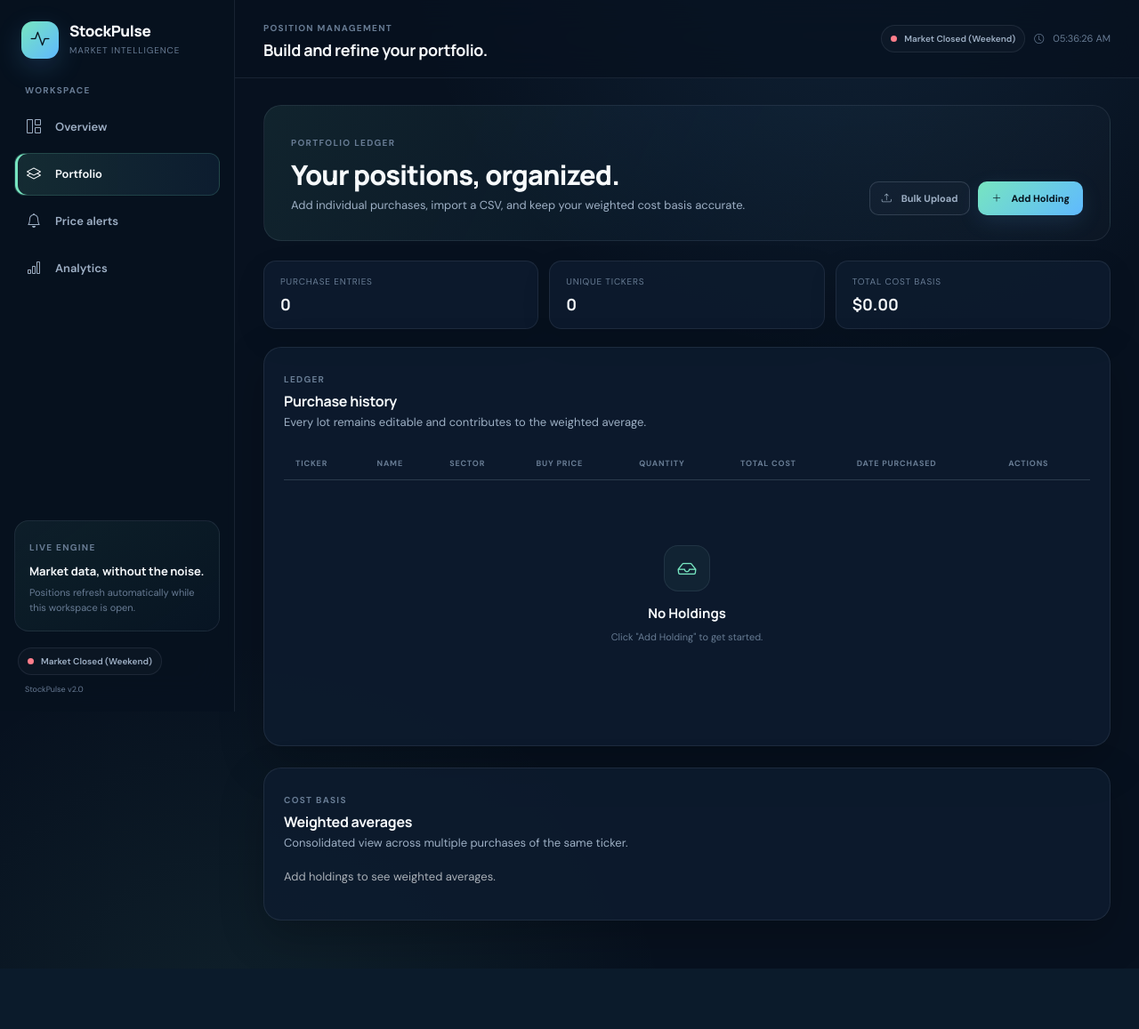
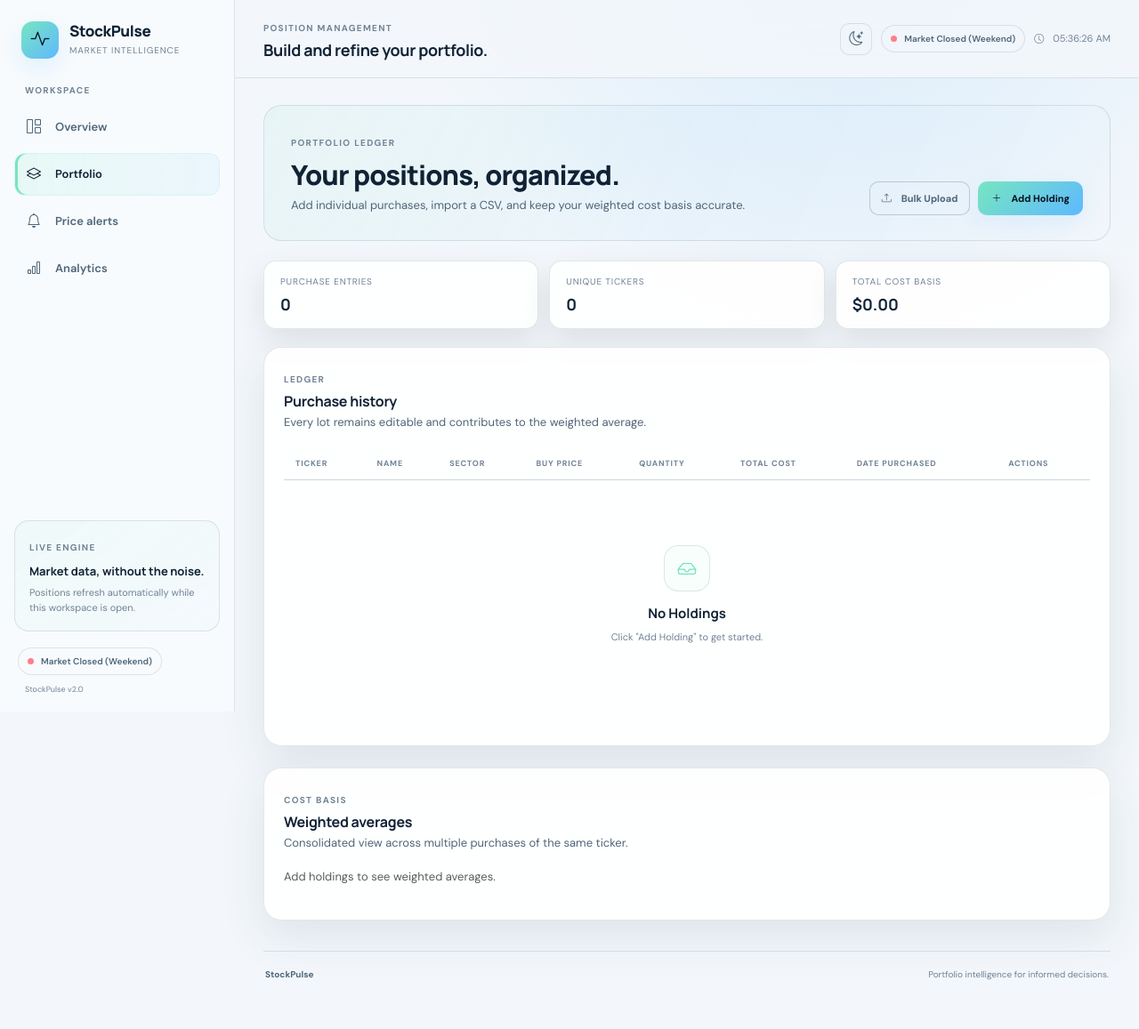
Before and after one commit to Aman10n/StockPulse, a Flask app: page /portfolio in a window 1280 px wide. Shown: the whole page at 89% size. Before the commit the page ends 1089 px from the top, so only its background shows below. Run offline with Flask 3, Linux system fonts and the light colour scheme; data that the repository does not hold is empty; some libraries are stand-ins or nearby versions.

Commit message:
feat: add persistent light and dark themes

```diff
--- a/static/css/style.css
+++ b/static/css/style.css
@@ -29,6 +29,18 @@
     --font-body: 'DM Sans', sans-serif;
     --font-display: 'Manrope', sans-serif;
 }
+[data-theme="light"] {
+    --canvas: #f3f7fb; --canvas-soft: #eaf1f7;
+    --surface: rgba(255,255,255,.9); --surface-solid: #ffffff; --surface-raised: #eef4f8;
+    --border: rgba(30,58,79,.12); --border-strong: rgba(30,58,79,.22);
+    --text: #102235; --text-secondary: #4f6579; --text-muted: #718396;
+    --shadow: 0 18px 50px rgba(31,55,76,.10);
+}
+[data-theme="light"] body { background: radial-gradient(circle at 75% -10%, rgba(95,185,255,.18), transparent 32rem), var(--canvas); }
+[data-theme="light"] .sidebar { background: rgba(248,251,253,.94); }
+[data-theme="light"] .top-bar { background: rgba(243,247,251,.82); }
+[data-theme="light"] .data-table td { color: #263d51; }
+[data-theme="light"] .btn-close { filter: none; }
 
 *, *::before, *::after { box-sizing: border-box; }
 html { scroll-behavior: smooth; }
@@ -97,7 +109,11 @@ button:focus-visible, a:focus-visible, input:focus-visible, select:focus-visible
 .clock-wrap { color: var(--text-muted); font-size: 11px; }
 .clock { font-variant-numeric: tabular-nums; }
 .sidebar-toggle { display: none; width: 38px; height: 38px; border: 1px solid var(--border); border-radius: 10px; color: var(--text); background: transparent; }
+.icon-button { width: 36px; height: 36px; display: grid; place-items: center; border: 1px solid var(--border); border-radius: 10px; color: var(--text-secondary); background: rgba(255,255,255,.025); cursor: pointer; transition: .18s ease; }
+.icon-button:hover { color: var(--text); border-color: var(--border-strong); transform: translateY(-1px); }
 .content-area { width: 100%; max-width: 1680px; margin: 0 auto; padding: 30px 32px 54px; }
+.app-footer { display: flex; justify-content: space-between; gap: 20px; margin-top: 34px; padding: 18px 2px 0; border-top: 1px solid var(--border); color: var(--text-muted); font-size: 10px; }
+.app-footer span:first-child { color: var(--text-secondary); font-weight: 700; }
 
 .welcome-panel, .page-intro { position: relative; overflow: hidden; display: flex; align-items: flex-end; justify-content: space-between; gap: 28px; margin-bottom: 22px; padding: 28px 30px; border: 1px solid var(--border); border-radius: var(--radius-lg); background: linear-gradient(115deg, rgba(119,229,192,.09), rgba(95,185,255,.04) 50%, rgba(255,255,255,.02)); }
 .welcome-panel::after { content: ''; position: absolute; right: -80px; top: -120px; width: 280px; height: 280px; border: 1px solid rgba(119,229,192,.1); border-radius: 50%; box-shadow: 0 0 0 40px rgba(95,185,255,.025), 0 0 0 80px rgba(95,185,255,.015); pointer-events: none; }
@@ -206,6 +222,7 @@ button:disabled { opacity: .55; cursor: not-allowed; transform: none!important;
 @media (max-width: 480px) {
     .summary-cards { grid-template-columns: 1fr; }
     .top-bar-right { display: none; }
+    .app-footer { align-items: flex-start; flex-direction: column; gap: 4px; }
     .page-title { max-width: 72vw; }
     .panel-actions { width: 100%; justify-content: space-between; }
     .welcome-actions, .page-actions { flex-direction: column; }
--- a/static/js/main.js
+++ b/static/js/main.js
@@ -139,8 +139,27 @@ function sendBrowserNotification(title, body) {
     }
 }
 
+function applyTheme(theme) {
+    const normalized = theme === 'light' ? 'light' : 'dark';
+    document.documentElement.dataset.theme = normalized;
+    document.documentElement.dataset.bsTheme = normalized;
+    const toggle = document.getElementById('theme-toggle');
+    if (!toggle) return;
+    const isDark = normalized === 'dark';
+    toggle.innerHTML = `<i class="bi bi-${isDark ? 'sun' : 'moon-stars'}"></i>`;
+    toggle.setAttribute('aria-label', `Switch to ${isDark ? 'light' : 'dark'} theme`);
+}
+
 // ─── Startup ─────────────────────────────────────────────────
 document.addEventListener('DOMContentLoaded', () => {
+    const savedTheme = localStorage.getItem('stockpulse-theme');
+    const preferredTheme = window.matchMedia('(prefers-color-scheme: light)').matches ? 'light' : 'dark';
+    applyTheme(savedTheme || preferredTheme);
+    document.getElementById('theme-toggle')?.addEventListener('click', () => {
+        const next = document.documentElement.dataset.theme === 'dark' ? 'light' : 'dark';
+        localStorage.setItem('stockpulse-theme', next);
+        applyTheme(next);
+    });
     startClock();
     updateMarketStatus();
 
--- a/templates/base.html
+++ b/templates/base.html
@@ -1,5 +1,5 @@
 <!doctype html>
-<html lang="en" data-bs-theme="dark">
+<html lang="en" data-bs-theme="dark" data-theme="dark">
 <head>
     <meta charset="utf-8">
     <meta name="viewport" content="width=device-width, initial-scale=1">
@@ -30,10 +30,10 @@
 
             <div class="nav-label">Workspace</div>
             <ul class="sidebar-nav">
-                <li><a href="/" class="nav-link {% if request.path == '/' %}active{% endif %}"><i class="bi bi-grid-1x2"></i><span>Overview</span></a></li>
-                <li><a href="/portfolio" class="nav-link {% if request.path == '/portfolio' %}active{% endif %}"><i class="bi bi-layers"></i><span>Portfolio</span></a></li>
-                <li><a href="/alerts" class="nav-link {% if request.path == '/alerts' %}active{% endif %}"><i class="bi bi-bell"></i><span>Price alerts</span></a></li>
-                <li><a href="/analytics" class="nav-link {% if request.path == '/analytics' %}active{% endif %}"><i class="bi bi-bar-chart"></i><span>Analytics</span></a></li>
+                <li><a href="/" class="nav-link {% if request.path == '/' %}active{% endif %}" {% if request.path == '/' %}aria-current="page"{% endif %}><i class="bi bi-grid-1x2"></i><span>Overview</span></a></li>
+                <li><a href="/portfolio" class="nav-link {% if request.path == '/portfolio' %}active{% endif %}" {% if request.path == '/portfolio' %}aria-current="page"{% endif %}><i class="bi bi-layers"></i><span>Portfolio</span></a></li>
+                <li><a href="/alerts" class="nav-link {% if request.path == '/alerts' %}active{% endif %}" {% if request.path == '/alerts' %}aria-current="page"{% endif %}><i class="bi bi-bell"></i><span>Price alerts</span></a></li>
+                <li><a href="/analytics" class="nav-link {% if request.path == '/analytics' %}active{% endif %}" {% if request.path == '/analytics' %}aria-current="page"{% endif %}><i class="bi bi-bar-chart"></i><span>Analytics</span></a></li>
             </ul>
 
             <div class="sidebar-insight">
@@ -65,6 +65,9 @@
                     </div>
                 </div>
                 <div class="top-bar-right">
+                    <button class="icon-button" id="theme-toggle" type="button" aria-label="Switch to light theme" title="Switch theme">
+                        <i class="bi bi-sun"></i>
+                    </button>
                     <div id="market-status-top" class="market-badge-top">
                         <span class="status-dot"></span>
                         <span class="status-text">Checking…</span>
@@ -75,6 +78,7 @@
 
             <div class="content-area">
                 {% block content %}{% endblock %}
+                <footer class="app-footer"><span>StockPulse</span><span>Portfolio intelligence for informed decisions.</span></footer>
             </div>
         </main>
     </div>
```
